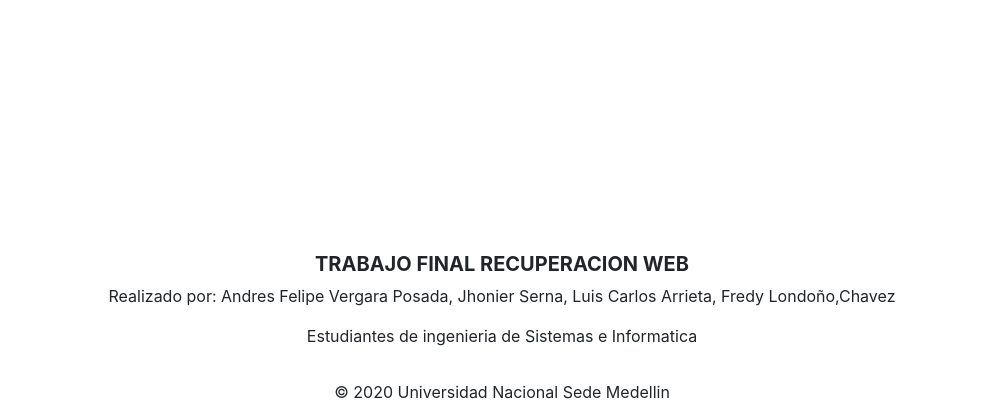
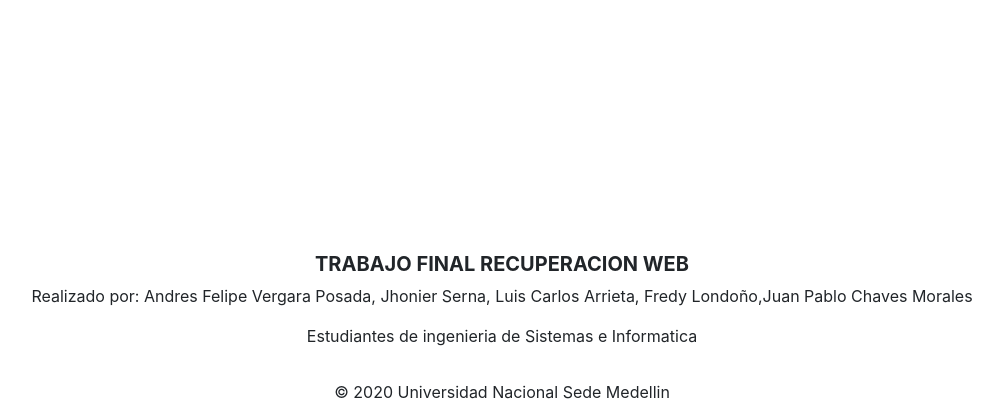
Before and after one commit to felinblackcat/TrFinalRecuperacionWeb, a Django app: page / in a window 1280 px wide. Shown: the part 492-912 px from the top of the page, without its empty margins (138-1141 px from the left). Run offline with Django 3.2, Linux system fonts and the light colour scheme; some libraries are stand-ins or nearby versions.

Commit message:
Update TemplateBase.html

```diff
--- a/Webscraping/src/templates/TemplateBase.html
+++ b/Webscraping/src/templates/TemplateBase.html
@@ -69,7 +69,7 @@
     <footer class="page-footer font-small teal pt-4">
         <div class="container-fluid text-center ">
         <h5 class="text-uppercase font-weight-bold">Trabajo Final Recuperacion Web</h5>
-        <p>Realizado por: Andres Felipe Vergara Posada, Jhonier Serna, Luis Carlos Arrieta, Fredy Londoño,Chavez</p>
+        <p>Realizado por: Andres Felipe Vergara Posada, Jhonier Serna, Luis Carlos Arrieta, Fredy Londoño,Juan Pablo Chaves Morales</p>
         <p>Estudiantes de ingenieria de Sistemas e Informatica</p>
         </div>
         <div class="footer-copyright text-center py-3">© 2020
```
